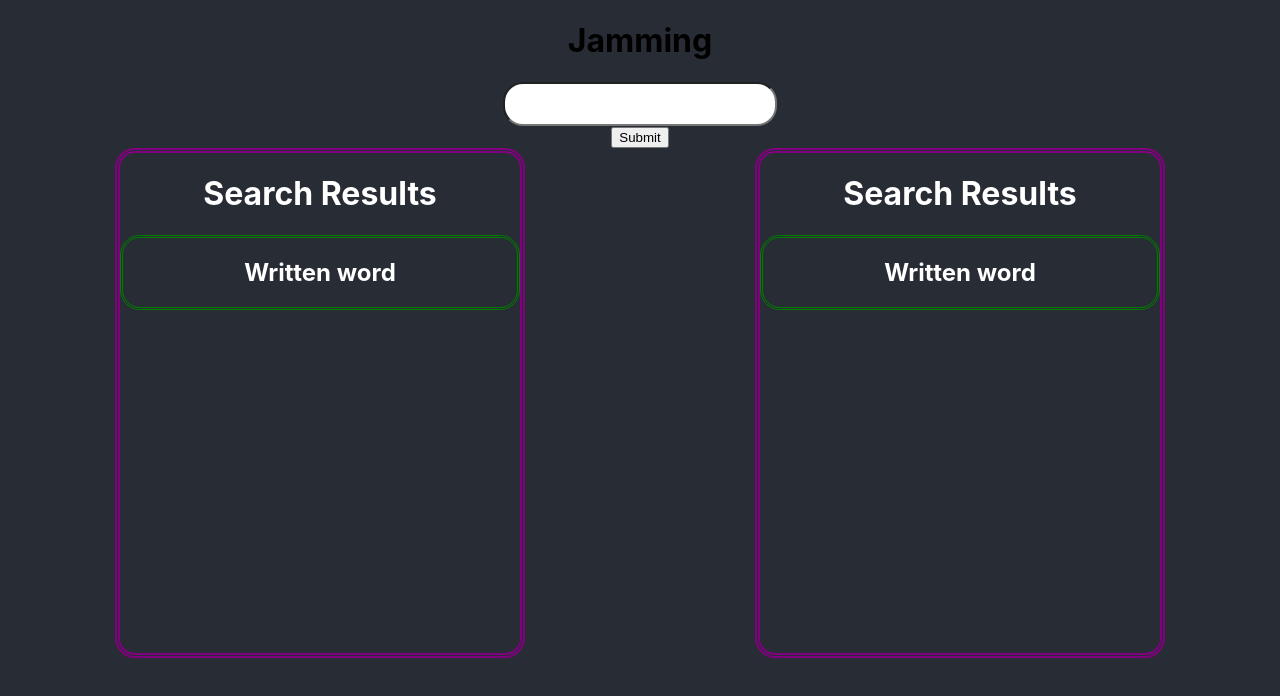
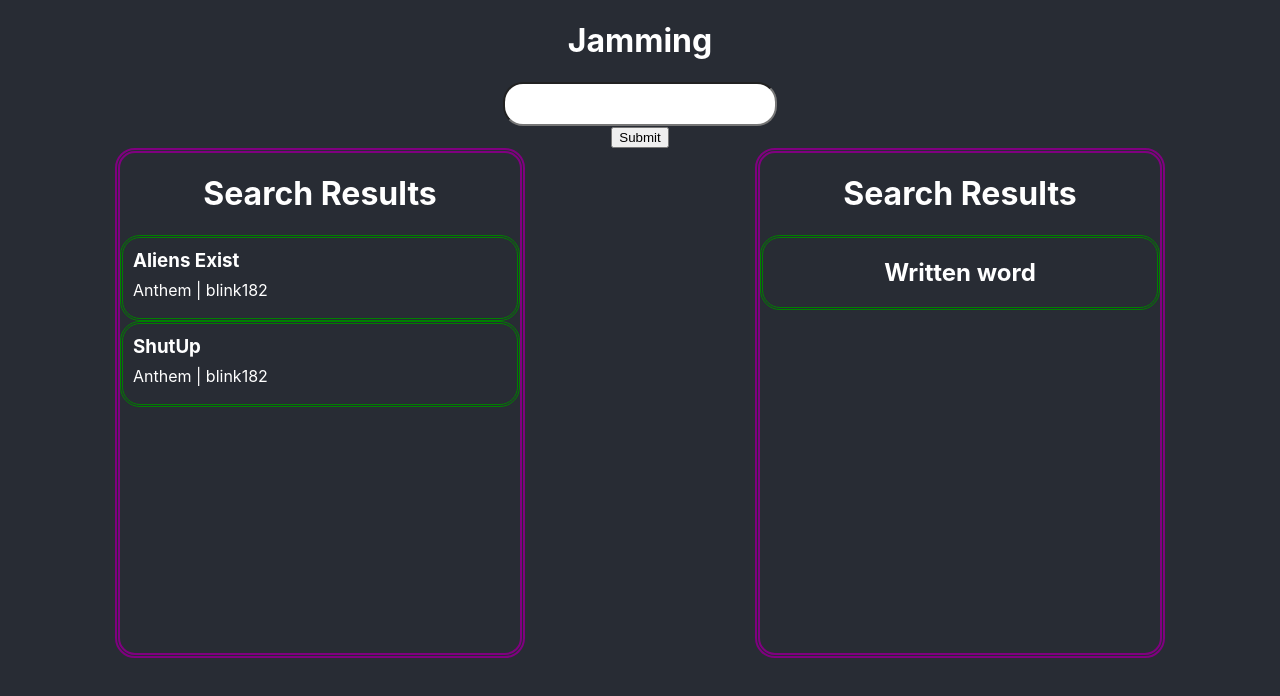
Before and after one commit to Mikeward5/jamming, a React (Create React App) app: page / in a window 1280 px wide. Shown: the top 696 px of the page. Built offline with nearby package versions, Linux system fonts and the light colour scheme.

Commit message:
added trackcards and mapping function to dynamically add cards on length of array

```diff
--- a/src/components/App/App.css
+++ b/src/components/App/App.css
@@ -1,7 +1,7 @@
 body {
   text-align: center;
   background-color: #282c34;
-
+  color: white;
 }
 
 .Seperate {
--- a/src/components/SearchResult/SearchResults.js
+++ b/src/components/SearchResult/SearchResults.js
@@ -1,15 +1,21 @@
 import React from 'react';
 import './SearchResults.css';
+import Track from '../Track/Track';
 
 function SearchResults() {
-
+    const array = [{name: 'Aliens Exist', album: 'Anthem', artist: 'blink182', id: 1},
+        {name: 'ShutUp', album: 'Anthem', artist: 'blink182', id: 2}]
     return (
         <>
         <div className='SearchResult'>
             <h1>Search Results</h1>
-            <div className='SearchInnerbox'>
-            <h2>Written word</h2>
-        </div>
+            {
+            array.map(array => {
+            return (
+            <Track key={array.id} name={array.name} album={array.album} artist={array.artist}/>
+            )
+            })
+        }
         </div>
         </>
     )
--- a/src/components/Track/Track.css
+++ b/src/components/Track/Track.css
@@ -0,0 +1,10 @@
+.TrackInnerbox {
+    background-color: #282c34;
+    color: white;
+    border-radius: 20px;
+    border: 3px double green;
+    height: 80px;
+    line-height: 10px;
+    text-align: left;
+    padding: 0px 10px;
+}
--- a/src/components/Track/Track.js
+++ b/src/components/Track/Track.js
@@ -0,0 +1,14 @@
+import React from 'react';
+import './Track.css';
+
+
+function Track(props) {
+    return (
+        <div className="TrackInnerbox">
+            <h3>{props.name}</h3>
+            <p>{props.album} | {props.artist}</p>
+        </div>
+    );
+};
+
+export default Track;
```
